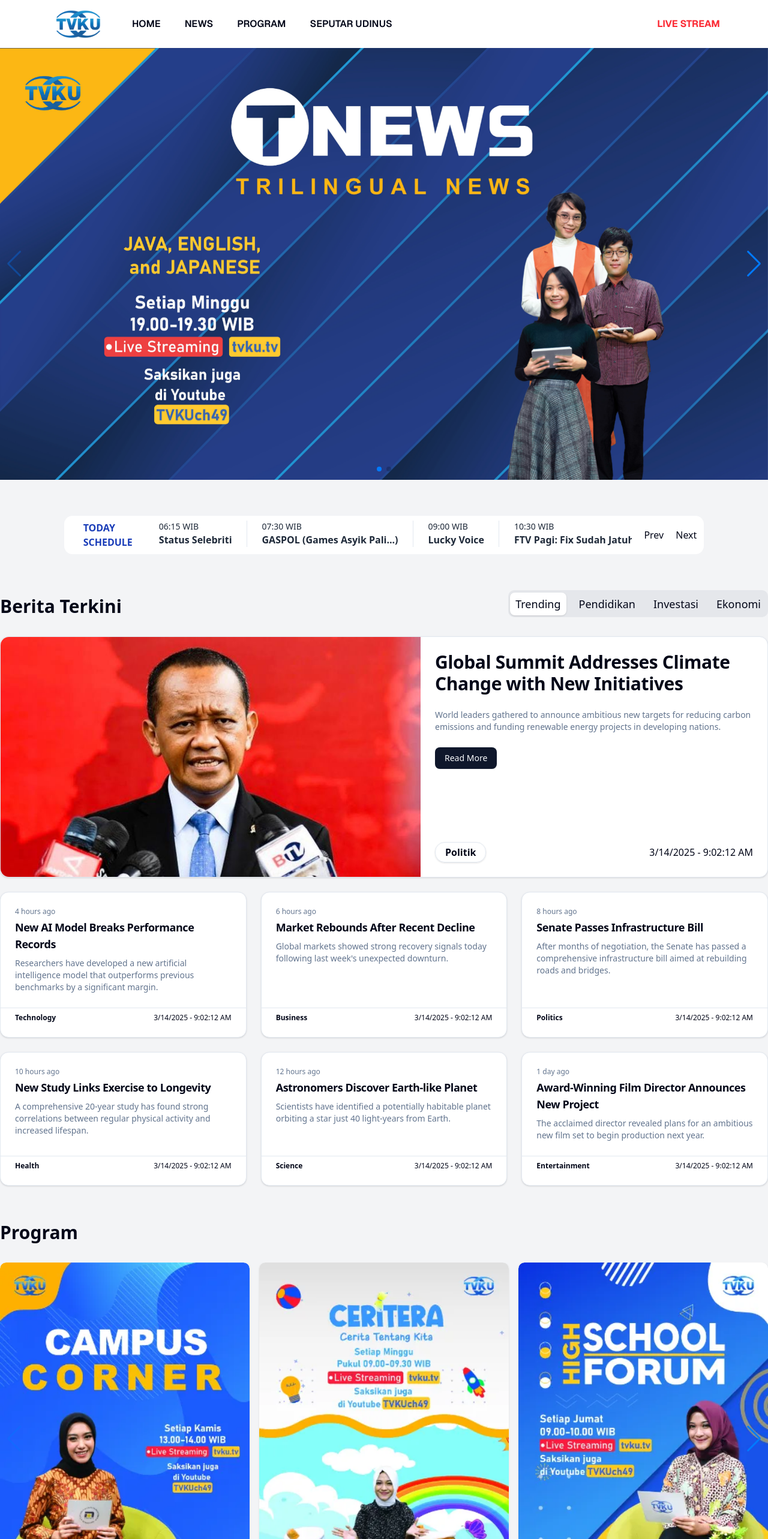
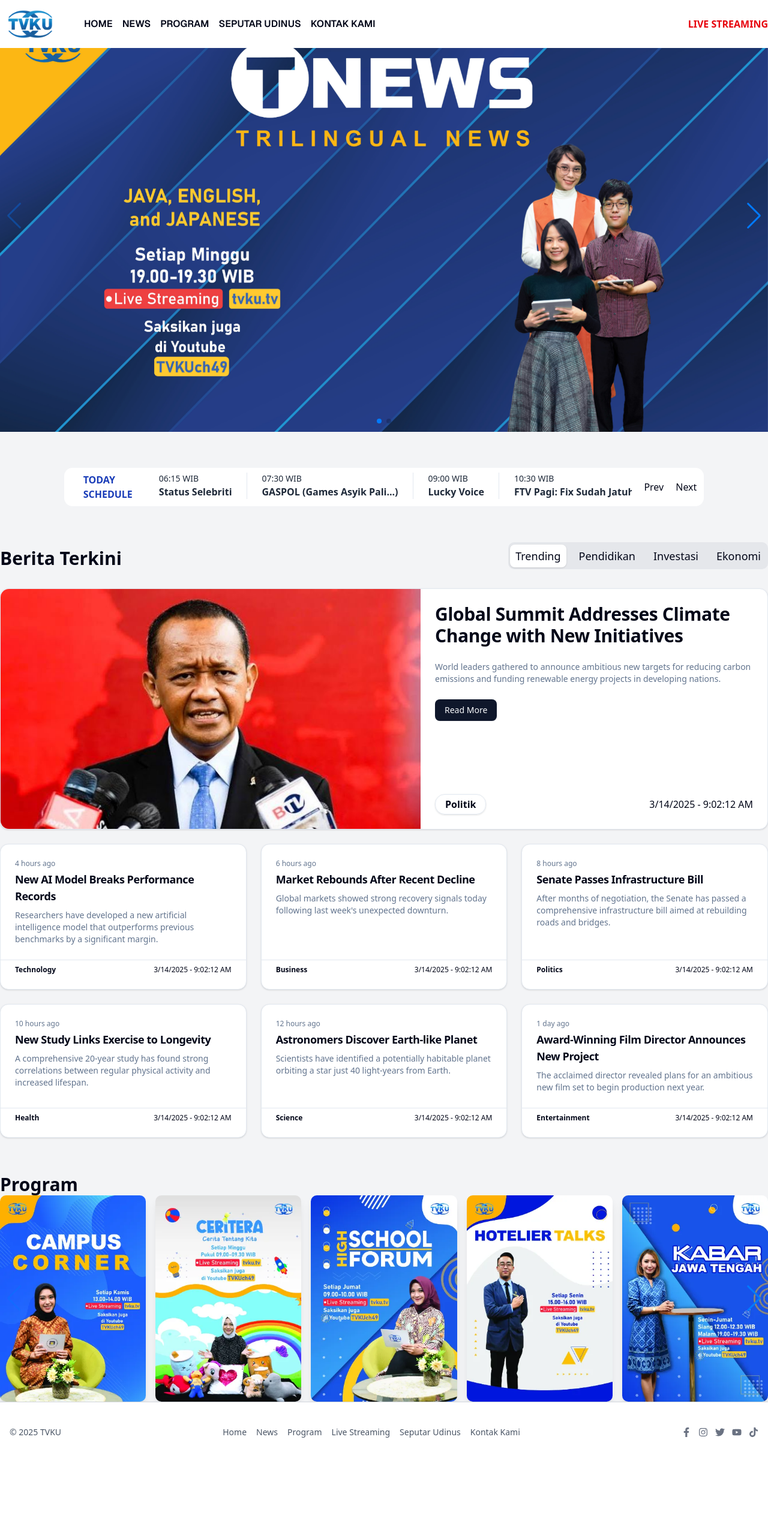
Before and after one commit to sakhandaru/Frontend-tvku, a Next.js app: page / in a window 1280 px wide. Shown: the top 2566 px of the page at 60% size. After the commit the page ends 2438 px from the top, so only its background shows below. Built offline with nearby package versions, Linux system fonts and the light colour scheme.

Commit message:
Refactor Header component for scroll effect, enhance navigation with links, and update Program component layout and image sizes

```diff
--- a/src/app/layout.tsx
+++ b/src/app/layout.tsx
@@ -1,8 +1,8 @@
 import type { Metadata } from "next";
 import { Geist, Geist_Mono } from "next/font/google";
 import "./globals.css";
-import Header from "@/components/header";
 import Footer from "@/components/footer";
+import { Header } from "@/components/header";
 
 const geistSans = Geist({
   variable: "--font-geist-sans",
--- a/src/app/page.tsx
+++ b/src/app/page.tsx
@@ -7,7 +7,7 @@ import Image from "next/image";
 export default function Home() {
   return (
     <div className="bg-gray-100">
-      <div className="z-0">
+      <div className="">
         <Carousel />
       </div>
       <div className="">
--- a/src/components/carousel.tsx
+++ b/src/components/carousel.tsx
@@ -22,7 +22,7 @@ function Carousel() {
         pagination={{ clickable: true }}
         onSwiper={(swiper) => console.log(swiper)}
         onSlideChange={() => console.log("slide change")}
-      >
+        >
         <SwiperSlide >
           <Image src={img1} alt="gambar1" />
         </SwiperSlide>
--- a/src/components/header.tsx
+++ b/src/components/header.tsx
@@ -1,9 +1,25 @@
+"use client";
+
 import React from "react";
 import Image from "next/image";
+import { useState, useEffect } from "react";
 
-const Header = () => {
+export const Header = () => {
+  const [scroll, setScroll] = useState(false);
+
+  useEffect(() => {
+    const handleScroll = () => {
+      setScroll(window.scrollY > 50);
+    };
+
+    window.addEventListener("scroll", handleScroll);
+    return () => window.removeEventListener("scroll", handleScroll);
+  }, []);
+
   return (
-    <header className="flex sticky top-0 z-10 items-center justify-between px-20 bg-white">
+    <header
+      className={`flex items-center justify-between fixed top-0 w-full transition-all duration-300 bg-white z-10 ${scroll? "bg-white/10 backdrop-blur-lg shadow-md": "bg-transparent"}`}
+    >
       <div className="flex items-center gap-10">
         <Image
           src="/images/tvkublue2x.png"
@@ -11,18 +27,47 @@ const Header = () => {
           height={80}
           alt="tvku logo"
         />
-        <ul className="flex gap-10 font-semibold text-l font-sans">
-          <li>HOME</li>
-          <li>NEWS</li>
-          <li>PROGRAM</li>
-          <li>SEPUTAR UDINUS</li>
-        </ul>
+        <nav className="flex flex-wrap space-x-4 font-semibold text-l font-sans">
+          <a
+            href="#"
+            className="hover:text-blue-600 hover:font-bold hover:scale-110 transform transition-transform"
+          >
+            HOME
+          </a>
+          <a
+            href="#"
+            className="hover:text-blue-600 hover:font-bold hover:scale-110 transform transition-transform"
+          >
+            NEWS
+          </a>
+          <a
+            href="#"
+            className="hover:text-blue-600 hover:font-bold hover:scale-110 transform transition-transform"
+          >
+            PROGRAM
+          </a>
+          <a
+            href="#"
+            className="hover:text-blue-600 hover:font-bold hover:scale-110 transform transition-transform"
+          >
+            SEPUTAR UDINUS
+          </a>
+          <a
+            href="#"
+            className="hover:text-blue-600 hover:font-bold hover:scale-110 transform transition-transform"
+          >
+            KONTAK KAMI
+          </a>
+        </nav>
       </div>
-      <div className="flex items-center">
-        <p className="font-sans font-bold text-red-500">LIVE STREAM</p>
+      <div>
+        <a
+          href="#"
+          className="font-bold text-red-600 hover:text-red-600 hover:scale-110 transform transition-transform"
+        >
+          LIVE STREAMING
+        </a>
       </div>
     </header>
   );
 };
-
-export default Header;
--- a/src/components/program.tsx
+++ b/src/components/program.tsx
@@ -21,28 +21,24 @@ const images = [
 export const Program = () => {
   return (
     <>
-      <h1 className="text-3xl font-bold mt-4">Program</h1>
-      <div className="py-8">
+    <div>
+      <h1 className="container mx-auto text-3xl font-bold mt-4">Program</h1>
         <Swiper
           modules={[Navigation]}
           spaceBetween={16}
-          slidesPerView={3}
+          slidesPerView={5}
           navigation
           pagination={{ clickable: true }}
-          onSwiper={(swiper) => console.log(swiper)}
-          onSlideChange={() => console.log("slide change")}
         >
           {images.map((image, index) => (
             <SwiperSlide key={index}>
-              <div className="rounded-lg overflow-hidden shadow">
                 <Image
                   src={image}
                   alt={`Slide ${index + 1}`}
-                  width={500}
-                  height={500}
-                  className="rounded-lg"
+                  width={300}
+                  height={300}
+                  className="rounded-lg shadow-lg"
                 />
-              </div>
             </SwiperSlide>
           ))}
         </Swiper>
```
